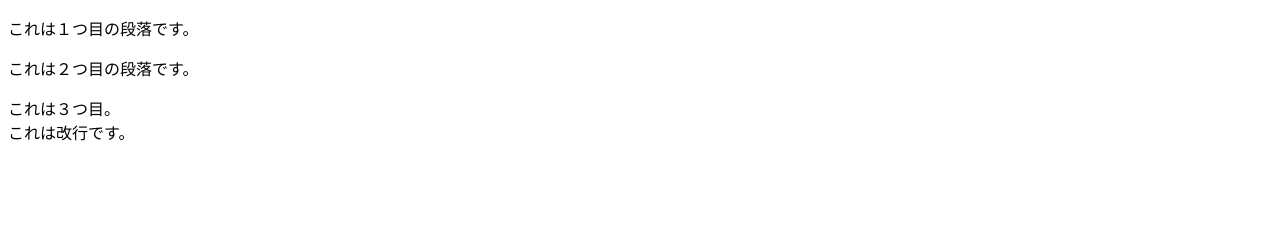
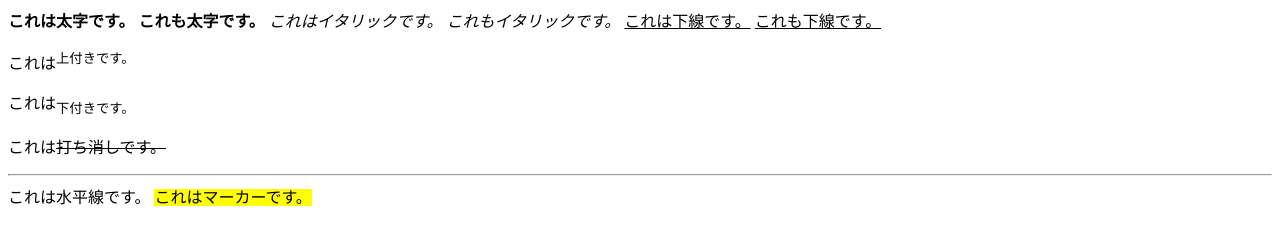
Before and after one commit to 0123takaokeita/webdeb, a plain HTML site: page index.html in a window 1280 px wide. Drawn offline with Linux system fonts and the light colour scheme.

Commit message:
装飾の練習

```diff
--- a/index.html
+++ b/index.html
@@ -9,9 +9,25 @@
 </head>
 
 <body>
-  <p>これは１つ目の段落です。</p>
-  <p>これは２つ目の段落です。</p>
-  <p>これは３つ目。<br>これは改行です。</p>
+  <b>これは太字です。</b>
+  <strong>これも太字です。</strong>
+
+  <i>これはイタリックです。</i>
+  <em>これもイタリックです。</em>
+
+  <u>これは下線です。</u>
+  <ins>これも下線です。</ins>
+
+  <p>これは<sup>上付きです。</sup></p>
+  <p>これは<sub>下付きです。</sub></p>
+
+  <p>これは<del>打ち消しです。</del></p>
+
+  <hr>
+  これは水平線です。
+
+  <mark>これはマーカーです。
+  </mark>
 </body>
 
 </html>
```
